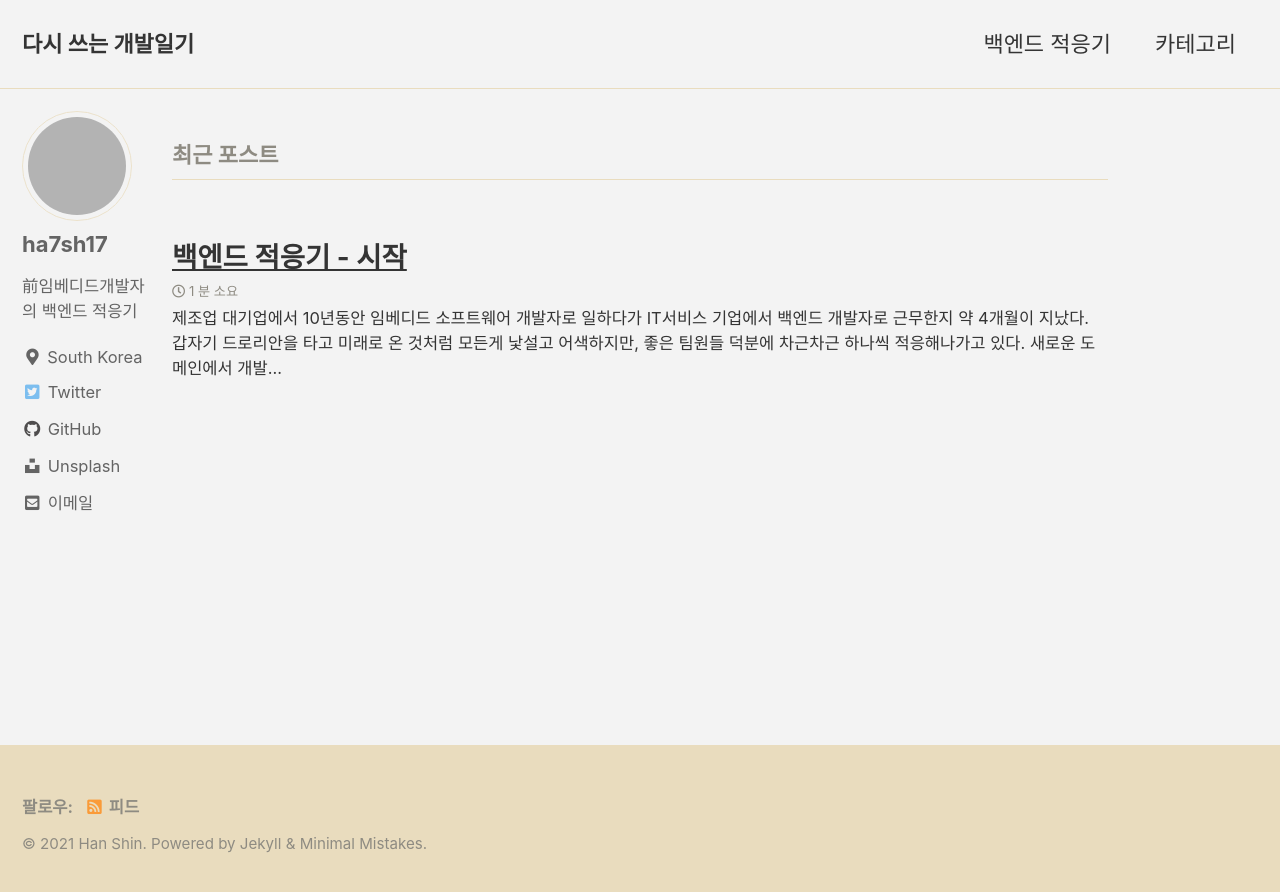
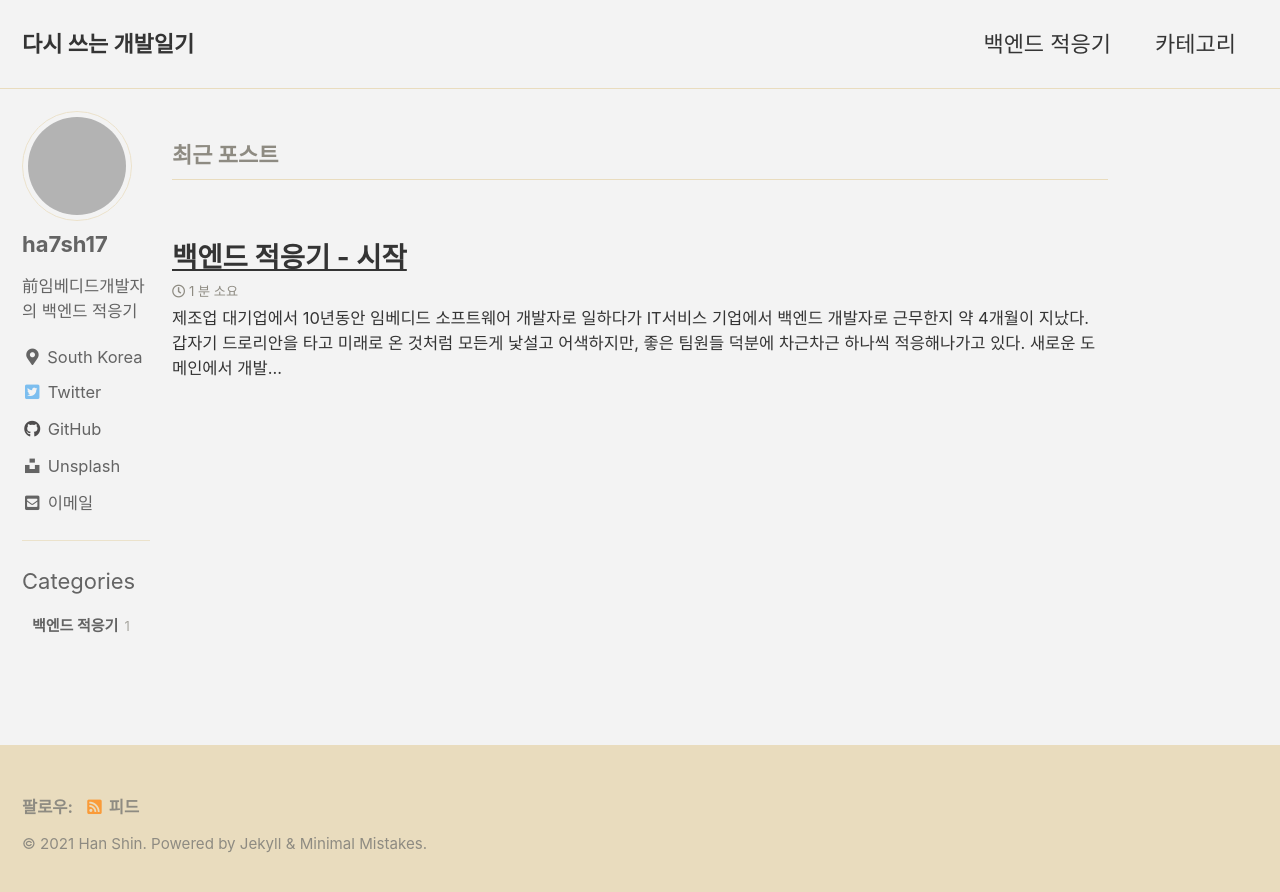
Before and after one commit to ha7sh17/ha7sh17.github.io, a Jekyll site: the page built from index.html, in a window 1280 px wide. Shown: the top 892 px of the page. Built offline with Jekyll 4.4.1, drawn with Linux system fonts in a browser that asks for light colours; cached includes are drawn as plain includes; the list of posts is cut into pages by our own code; grey boxes are pictures that could not be loaded.

Commit message:
Modify author-profile-custom-links.html to add a category menu

```diff
--- a/_config.yml
+++ b/_config.yml
@@ -94,6 +94,7 @@ analytics:
 
 # Site Author
 author:
+
   name             : "ha7sh17"
   avatar           : "https://avatars.githubusercontent.com/u/76147460?v=4"
   bio              : "前임베디드개발자의 백엔드 적응기"
--- a/_includes/author-profile-custom-links.html
+++ b/_includes/author-profile-custom-links.html
@@ -1,7 +1,25 @@
-<!--
-  <li>
-    <a href="http://link-to-whatever-social-network.com/user/" itemprop="sameAs" rel="nofollow noopener noreferrer">
-      <i class="fas fa-fw" aria-hidden="true"></i> Custom Social Profile Link
-    </a>
-  </li>
--->
+<hr>
+<tag>
+  <a href="/categories/" itemprop="sameAs" rel="nofollow noopener noreferrer">
+    Categories
+  </a>
+</tag>
+
+{% assign categories_max = 0 %}
+{% for category in site.categories %}
+  {% if category[1].size > categories_max %}
+    {% assign categories_max = category[1].size %}
+  {% endif %}
+{% endfor %}
+
+{% for i in (1..categories_max) reversed %}
+  {% for category in site.categories %}
+    {% if category[1].size == i %}
+      <ul style="padding-top: 0px; padding-bottom: 0px;">
+        <a href="/categories/#{{ category[0] | slugify }}">
+          <strong style="font-size: 15px;">{{ category[0] }}</strong> <span class="taxonomy__count" style="font-size: 13px;">{{ i }}</span>
+        </a>
+      </ul>
+    {% endif %}
+  {% endfor %}
+{% endfor %}
```
